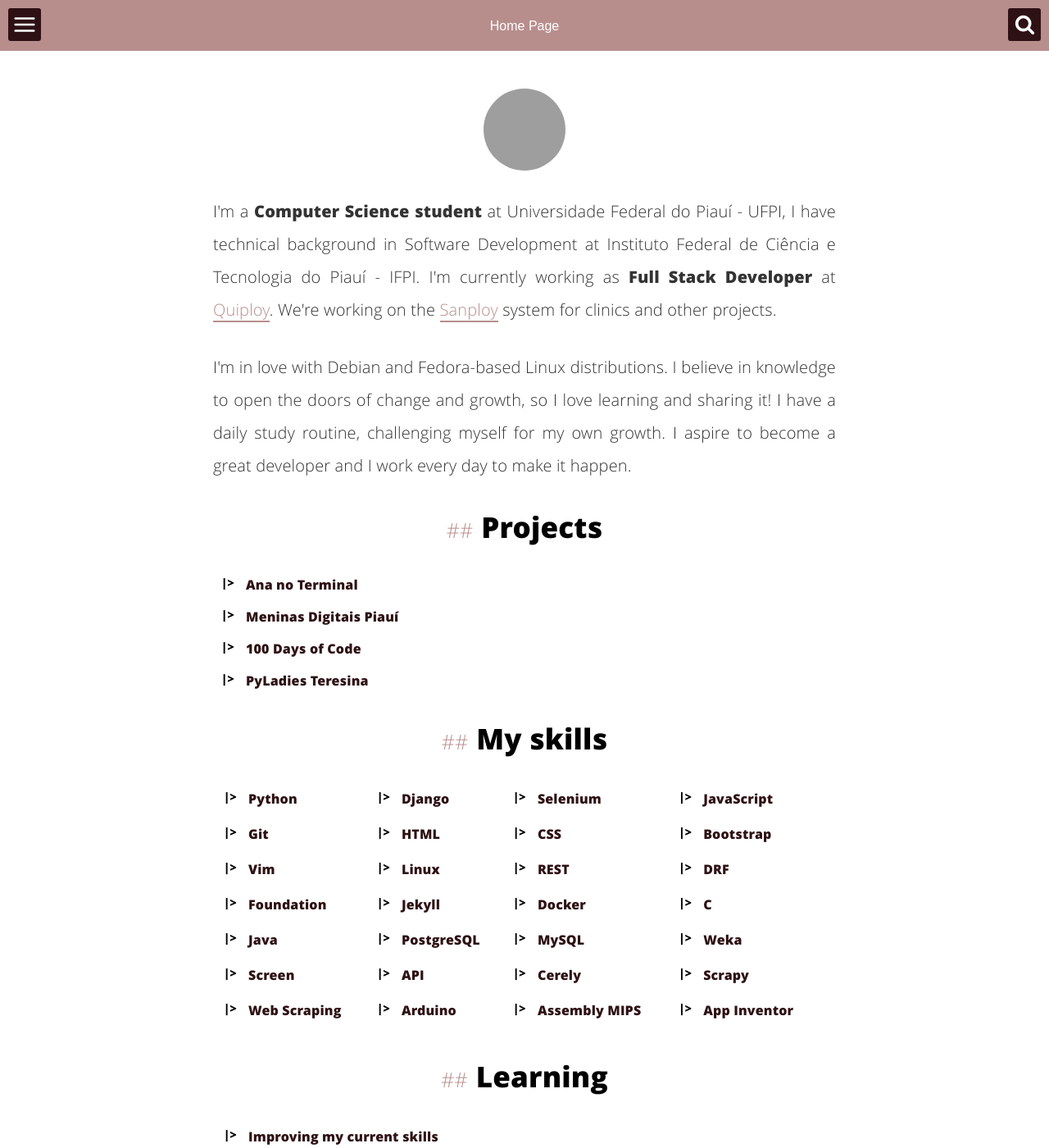
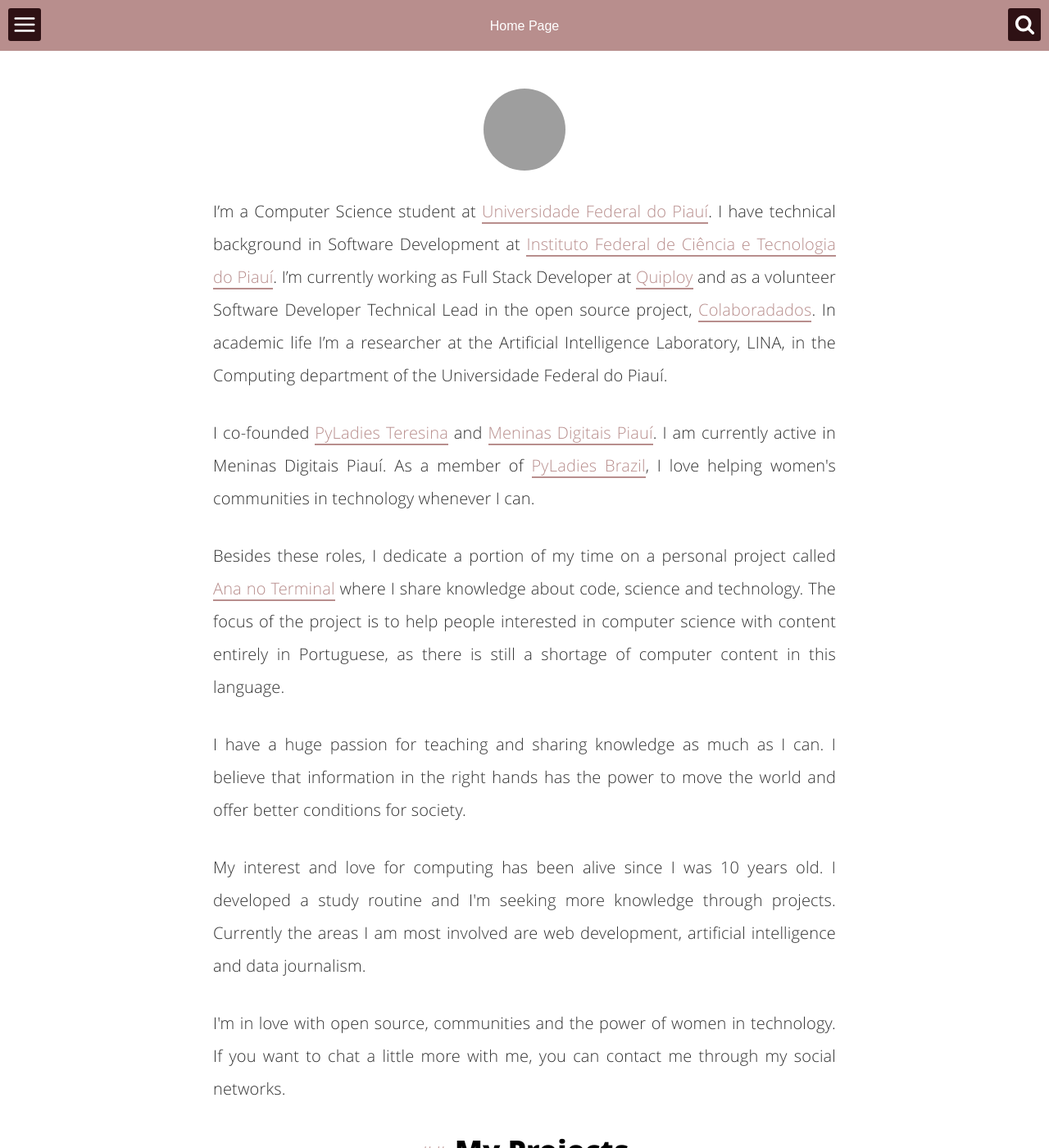
Before and after one commit to anapauladsmendes/anapauladsmendes.github.io, a Jekyll site: the page built from about.html, in a window 1280 px wide and 1400 px high. Shown: the whole window at 82% size. Built offline with Jekyll 4.4.1, drawn with Linux system fonts in a browser that asks for light colours; some of the changed text lies outside the part shown; grey boxes are pictures that could not be loaded.

Commit message:
Update about me

```diff
--- a/_config.yml
+++ b/_config.yml
@@ -56,12 +56,16 @@ links:
 projects:
   - name: Ana no Terminal
     url: http://ananoterminal.me/
+    about: A personal initiative to share knowledge about technology, teach programming and create projects that help society in Portuguese.
   - name: Meninas Digitais Piauí
     url: https://meninasdigitaispiaui.github.io/
+    about: Women in technology initiative with students and teachers of the Universidade Federal do Piauí.
   - name: 100 Days of Code
     url: https://github.com/anapaulamendes/100-days-of-code
+    about: I completed the challenge of studying and coding for 100 days straight.
   - name: PyLadies Teresina
     url: https://github.com/anapaulamendes/pyladiesteresina.github.io
+    about: A local mentorship group with a focus on helping more women become active participants and leaders in the Python open-source community in Teresina, Piauí, Brazil.
 
 # exclude my node related stuff
 exclude: ['package.json', 'src', 'node_modules', Gemfile, Gemfile.lock]
--- a/about.html
+++ b/about.html
@@ -3,33 +3,45 @@ layout: minimal
 title: "About me"
 permalink: /about
 image: 'https://avatars0.githubusercontent.com/u/9610091?s=460&v=4'
-description: "I'm a computer science student and full stack developer. I love Linux. I love knowledge."
+description: "I'm a computer science student and full stack developer. In love with open source and knowledge."
 ---
 
 <img itemprop="image" class="img-rounded about_perfil" src=" https://avatars0.githubusercontent.com/u/9610091?s=460&v=4" alt="My profile">
 
 <div class="aboutme">
-	<p class="description">I'm a <strong>Computer Science student</strong> at Universidade Federal do Piauí - UFPI, I have technical background in Software Development at Instituto Federal de Ciência e Tecnologia do Piauí - IFPI.
-		I'm currently working as <strong>Full Stack Developer</strong> at <a href="https://www.quiploy.com/">Quiploy</a>.
-		We're working on the <a href="https://www.sanploy.com.br/">Sanploy</a> system for clinics and other projects.
+	<p class="description">
+		I’m a Computer Science student at <a href="http://ufpi.br/">Universidade Federal do Piauí</a>. I have technical background in Software Development at <a href="https://www.ifpi.edu.br/">Instituto Federal de Ciência e Tecnologia do Piauí</a>. I’m currently working as Full Stack Developer at <a href="https://www.quiploy.com/">Quiploy</a> and as a volunteer Software Developer Technical Lead in the open source project, <a href="http://colaboradados.com.br/">Colaboradados</a>. In academic life I’m a researcher at the Artificial Intelligence Laboratory, LINA, in the Computing department of the Universidade Federal do Piauí.
 	</p>
-	<p class="description">I'm in love with Debian and Fedora-based Linux distributions. I believe in knowledge to open the doors of change and growth, so I love learning and sharing it!
-		I have a daily study routine, challenging myself for my own growth. I aspire to become a great developer and I work every day to make it happen.
+	<p class="description">
+		I co-founded <a href="https://pyladiesteresina.github.io/">PyLadies Teresina</a> and <a href="https://meninasdigitaispiaui.github.io/">Meninas Digitais Piauí</a>. I am currently active in Meninas Digitais Piauí. As a member of <a href="http://brazil.pyladies.com/">PyLadies Brazil</a>, I love helping women's communities in technology whenever I can.
+	</p>
+	<p class="description">
+		Besides these roles, I dedicate a portion of my time on a personal project called <a href="https://ananoterminal.github.io/">Ana no Terminal</a> where I share knowledge about code, science and technology. The focus of the project is to help people interested in computer science with content entirely in Portuguese, as there is still a shortage of computer content in this language.
+	</p>
+	<p class="description">
+		I have a huge passion for teaching and sharing knowledge as much as I can. I believe that information in the right hands has the power to move the world and offer better conditions for society.
+	</p>
+	<p class="description">
+		My interest and love for computing has been alive since I was 10 years old. I developed a study routine and I'm seeking more knowledge through projects. Currently the areas I am most involved are web development, artificial intelligence and data journalism.
+	</p>
+	<p class="description">
+		I'm in love with open source, communities and the power of women in technology. If you want to chat a little more with me, you can contact me through my social networks.
 	</p>
 </div>
 
-<h2>Projects</h2>
-
+<h2>My Projects</h2>
 <div class="aboutme">
 	<ul class="recent">
 		{% for project in site.projects %}
-	  		<li><a href="{{ project.url}}"><p>{{ project.name }}</p></a></li>
+	  		<li>
+					<a href="{{ project.url }}"><h5>{{ project.name }}</h5></a>
+					<span>{{ project.about }}</span>
+				</li>
 	  {% endfor %}
 	</ul>
 </div>
 
 <h2>My skills</h2>
-
 <div class="aboutme">
 	<ul class="recent">
 		<table>
@@ -37,59 +49,51 @@ description: "I'm a computer science student and full stack developer. I love Li
 		    <tr>
 		      <td><li><p>Python</p></li></td>
 		      <td><li><p>Django</p></li></td>
-		      <td><li><p>Selenium</p></li></td>
-					<td><li><p>JavaScript</p></li></td>
+					<td><li><p>Git</p></li></td>
+					<td><li><p>Django Rest Framework</p></li></td>
 		    </tr>
 		    <tr>
-		      <td><li><p>Git</p></li></td>
 		      <td><li><p>HTML</p></li></td>
 		      <td><li><p>CSS</p></li></td>
+					<td><li><p>JavaScript</p></li></td>
 					<td><li><p>Bootstrap</p></li></td>
 		    </tr>
 				<tr>
 		      <td><li><p>Vim</p></li></td>
 					<td><li><p>Linux</p></li></td>
-					<td><li><p>REST</p></li></td>
-		      <td><li><p>DRF</p></li></td>
+					<td><li><p>REST API</p></li></td>
+		      <td><li><p>Docker</p></li></td>
 		    </tr>
 				<tr>
-		      <td><li><p>Foundation</p></li></td>
 					<td><li><p>Jekyll</p></li></td>
-					<td><li><p>Docker</p></li></td>
+					<td><li><p>Pelican</p></li></td>
 		      <td><li><p>C</p></li></td>
+					<td><li><p>Java</p></li></td>
 		    </tr>
 				<tr>
-		      <td><li><p>Java</p></li></td>
+					<td><li><p>Selenium</p></li></td>
+		      <td><li><p>Weka</p></li></td>
+					<td><li><p>Scrapy</p></li></td>
+					<td><li><p>Artificial Intelligence</p></li></td>
+		    </tr>
+				<tr>
+					<td><li><p>Cerely</p></li></td>
 					<td><li><p>PostgreSQL</p></li></td>
 					<td><li><p>MySQL</p></li></td>
-		      <td><li><p>Weka</p></li></td>
-		    </tr>
-				<tr>
-		      <td><li><p>Screen</p></li></td>
-					<td><li><p>API</p></li></td>
-					<td><li><p>Cerely</p></li></td>
-		      <td><li><p>Scrapy</p></li></td>
-		    </tr>
-				<tr>
-		      <td><li><p>Web Scraping</p></li></td>
 					<td><li><p>Arduino</p></li></td>
-					<td><li><p>Assembly MIPS</p></li></td>
-		      <td><li><p>App Inventor</p></li></td>
 		    </tr>
 		  </tbody>
 		</table>
 	</ul>
 </div>
 
-
 <h2>Learning</h2>
-
 <div class="aboutme">
 	<ul class="recent">
 		<table>
 		  <tbody>
 		    <tr>
-					<td><li><p>Improving my current skills</p></li></td>
+					<td><li><p>Data analysis with Python</p></li></td>
 		    </tr>
 		  </tbody>
 		</table>
```
